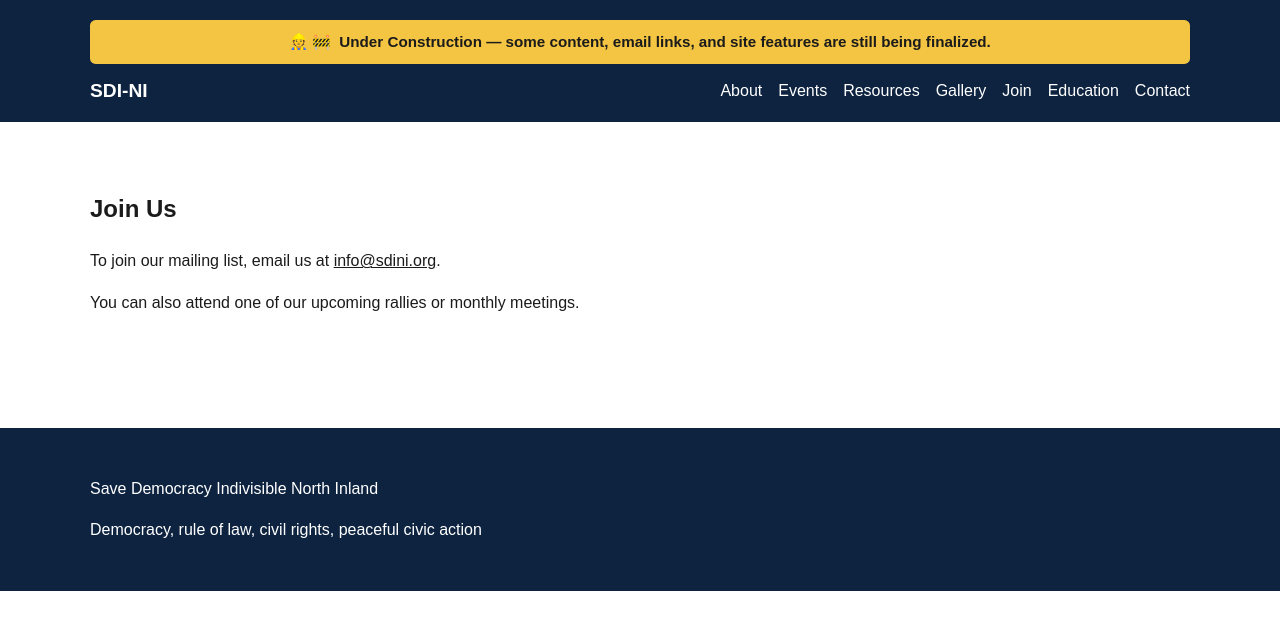
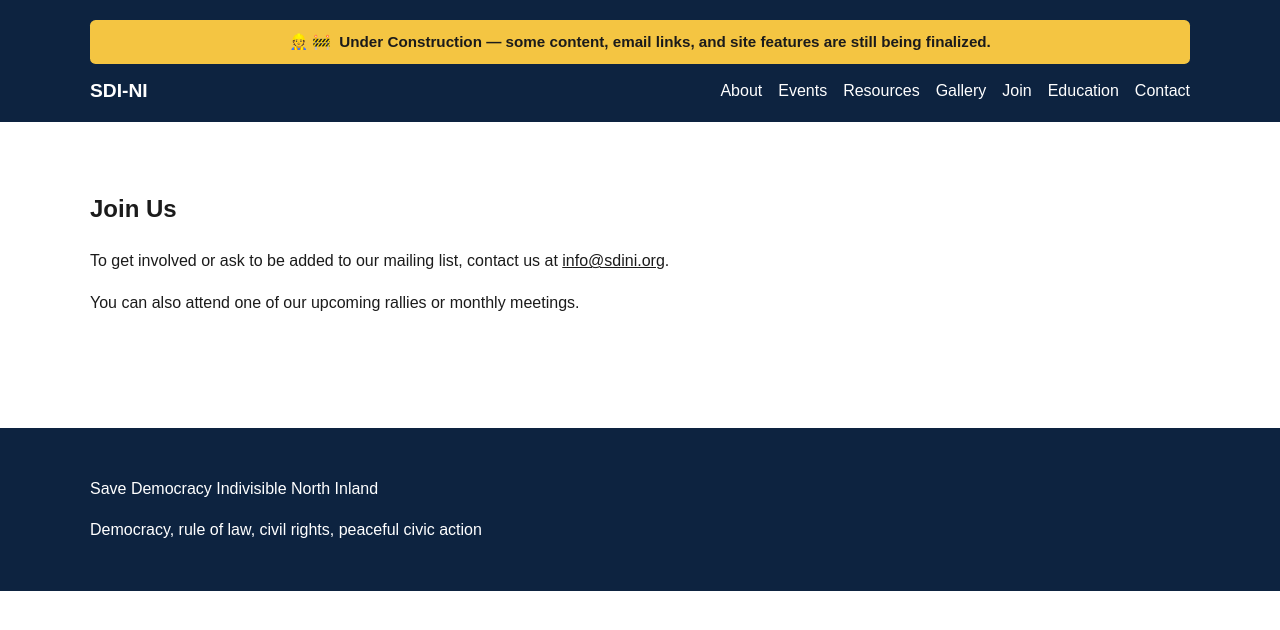
Before and after one commit to SDI-NI/sdini-web, a Jekyll site: the page built from join.md, in a window 1280 px wide. Shown: the top 630 px of the page. Built offline with Jekyll 4.4.1, drawn with Linux system fonts in a browser that asks for light colours; a script that is not in the unit is left out.

Commit message:
Update join.md (#29)
use site metadata

```diff
--- a/join.md
+++ b/join.md
@@ -4,6 +4,7 @@ permalink: /join/
 layout: page
 ---
 
-To join our mailing list, email us at [info@sdini.org](mailto:info@sdini.org).
+To get involved or ask to be added to our mailing list, contact us at
+<a href="mailto:{{ site.data.site.email }}">{{ site.data.site.email }}</a>.
 
 You can also attend one of our upcoming rallies or monthly meetings.
```
